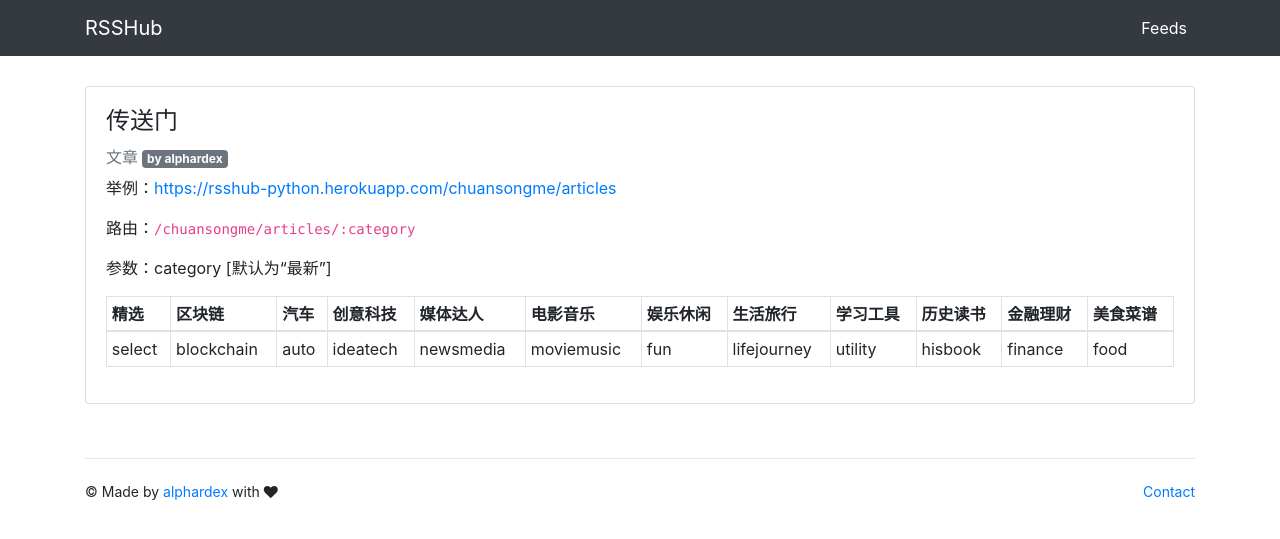
After one commit to hillerliao/RSSHub-python, a Flask app: page /feeds in a window 1280 px wide. The commit adds this page. Shown: the top 539 px of the page. Run offline with Flask 2, Linux system fonts and the light colour scheme; some libraries are stand-ins or nearby versions.

Commit message:
add feed doc

```diff
--- a/rsshub/blueprints/main.py
+++ b/rsshub/blueprints/main.py
@@ -6,6 +6,11 @@ bp = Blueprint('main', __name__)
 @bp.route('/')
 def index():
     return render_template('main/index.html')
+
+
+@bp.route('/feeds')
+def feeds():
+    return render_template('main/feeds.html')
 
 
 @bp.app_template_global()
--- a/rsshub/templates/layout.html
+++ b/rsshub/templates/layout.html
@@ -28,6 +28,7 @@
             </button>
             <div class="collapse navbar-collapse" id="navbarNavDropdown">
                 <ul class="nav navbar-nav ml-auto">
+                    {{render_nav_item('main.feeds', 'Feeds')}}
                 </ul>
             </div>
         </div>
--- /dev/null
+++ b/rsshub/templates/main/feeds.html
@@ -0,0 +1,32 @@
+{% extends "layout.html" %}
+
+{% block title %}All Feeds{% endblock title %}
+
+{% block content %}
+<div class="card text-left">
+  <div class="card-body">
+    <h4 class="card-title">传送门</h4>
+    <h6 class="text-muted">文章 <a href="https://github.com/alphardex" target="_blank" class="badge badge-secondary">by alphardex</a></h6>
+    <p class="card-text">举例：<a href="https://rsshub-python.herokuapp.com/chuansongme/articles" target="_blank">https://rsshub-python.herokuapp.com/chuansongme/articles</a></p>
+    <p class="card-text">路由：<code>/chuansongme/articles/:category</code></p>
+    <p class="card-text">参数：category [默认为“最新”]</p>
+    <table class="table table-bordered table-sm">
+        <thead>
+            <tr>
+                {% for th in ['精选','区块链','汽车','创意科技','媒体达人','电影音乐','娱乐休闲','生活旅行','学习工具','历史读书','金融理财','美食菜谱'] %}
+                <th>{{th}}</th>
+                {% endfor %}
+            </tr>
+        </thead>
+        <tbody>
+            <tr>
+                {% for td in ['select', 'blockchain', 'auto', 'ideatech', 'newsmedia', 'moviemusic', 'fun', 'lifejourney', 'utility', 'hisbook', 'finance', 'food']%}
+                <td>{{td}}</td>
+                {% endfor %}
+            </tr>
+        </tbody>
+    </table>
+  </div>
+</div>
+<br>
+{% endblock content %}
```
Also changed, not shown: README.md.
